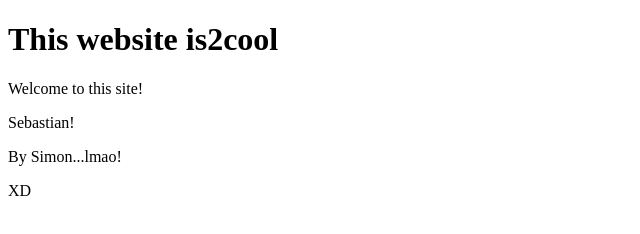
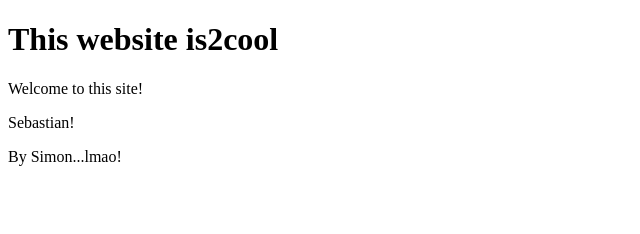
Before and after one commit to ZabatorXXX/AnJEnksSite, a plain HTML site: page website/index.html in a window 1280 px wide. Shown: the full height of the page, 0-640 px from the left. Drawn offline with Linux system fonts and the light colour scheme.

Commit message:
Update index.html

```diff
--- a/website/index.html
+++ b/website/index.html
@@ -11,6 +11,5 @@
     <p>Welcome to this site!</p>
     <p>Sebastian!</p>
     <p>By Simon...lmao!</p>
-    <p>XD</p>
 </body>
 </html>
```
